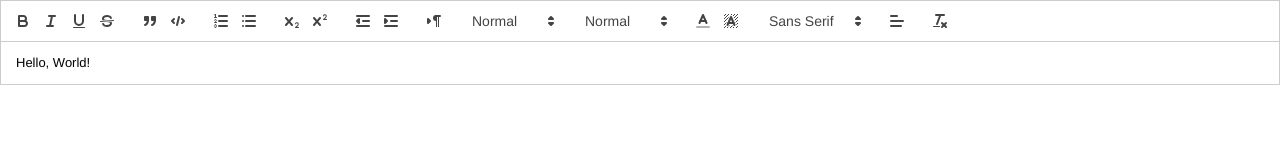
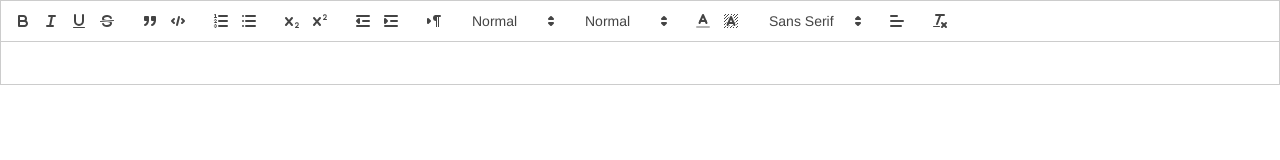
Before and after one commit to Lunaticsatoshi/Scriptr, a Next.js app: page /document/1 in a window 1280 px wide. Shown: the top 160 px of the page. Built offline with nearby package versions, Linux system fonts and the light colour scheme.

Commit message:
:zap: enabling quill editor

```diff
--- a/src/components/editor/TextEditor.tsx
+++ b/src/components/editor/TextEditor.tsx
@@ -29,8 +29,6 @@ const TextEditor = () => {
                 ],
             },
         });
-        quill.disable();
-        quill.setText("Hello, World!");
         setQuill(quill);
     } , []);
 
```
